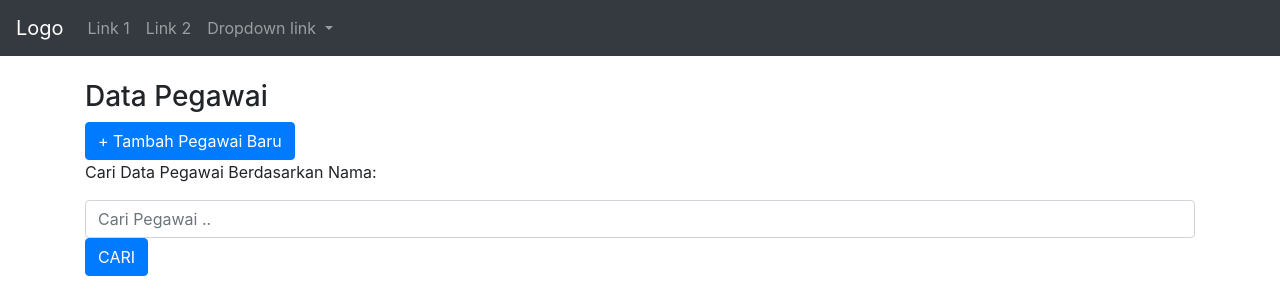
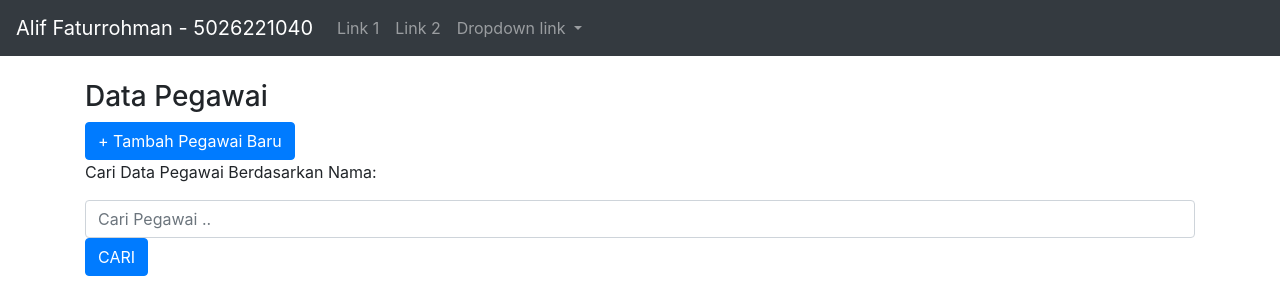
Before and after one commit to aliffaturrohman/B5026221040, a Laravel app: page /pegawai in a window 1280 px wide. Shown: the top 300 px of the page. Run offline with Laravel 9, Linux system fonts and the light colour scheme; data that the repository does not hold is empty.

Commit message:
Menambahkan identitas nama dan NRP

```diff
--- a/resources/views/master.blade.php
+++ b/resources/views/master.blade.php
@@ -18,7 +18,7 @@
 
     <nav class="navbar navbar-expand-sm bg-dark navbar-dark">
         <!-- Brand -->
-        <a class="navbar-brand" href="#">Logo</a>
+        <a class="navbar-brand" href="#">Alif Faturrohman - 5026221040</a>
 
         <!-- Links -->
         <ul class="navbar-nav">
```
